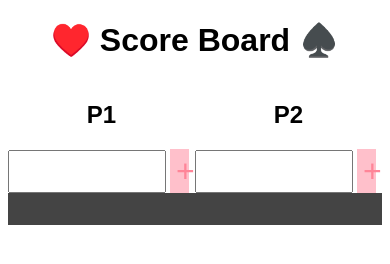
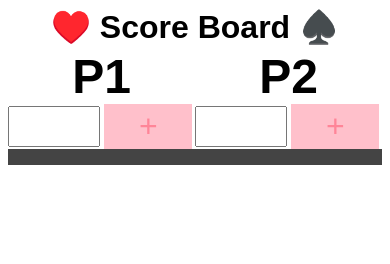
Before and after one commit to briancoppola/scoreBoard, a website: page src/index.pug in a window 390 px wide. Drawn offline with nearby package versions, Linux system fonts and the light colour scheme; files that its build step writes are made by us from their sources.

Commit message:
larger fonts for mobile display

```diff
--- a/src/styles/_structure.scss
+++ b/src/styles/_structure.scss
@@ -4,6 +4,10 @@ body {
 }
 header {
   text-align: center;
+}
+header h1 {
+  margin-top: 0;
+  margin-bottom: 0.1em;
 }
 article {
   display: flex;
@@ -20,20 +24,28 @@ ul.scores {
 // player name titles
 .player .name {
   text-align: center;
+  font-size: 3em;
+  margin-top: 0;
+  margin-bottom: 0;
+  padding-top: 0;
 }
 // input elements
 .player input {
-  width: 80%;
+  width: 47%;
   font-size: 2rem;
   text-align: center;
+  margin: 0;
+  padding: 0;
 }
 .player button.add {
-  width: 10%;
+  width: 47%;
   height: 2.8rem;
   border: 0;
   background: pink;
   font-size: 2rem;
   color: $melon;
+  margin: 0;
+  padding: 0;
 }
 
 // list elements
@@ -43,9 +55,10 @@ ul.scores li {
 }
 .score,
 .round {
-  padding: 0.5rem;
-  height: 1rem;
+  padding: 0.5em;
+  height: 1em;
   text-align: center;
+  font-size: 2rem;
 }
 .round {
   background: $rind-lite;
@@ -67,6 +80,7 @@ ul.scores li:nth-child(even) .score {
 .total {
   background: $slate;
   color: white;
-  padding: 1rem;
-  text-align: center;;
+  padding: 0.5rem;
+  text-align: center;
+  font-size: 2em;
 }
```
